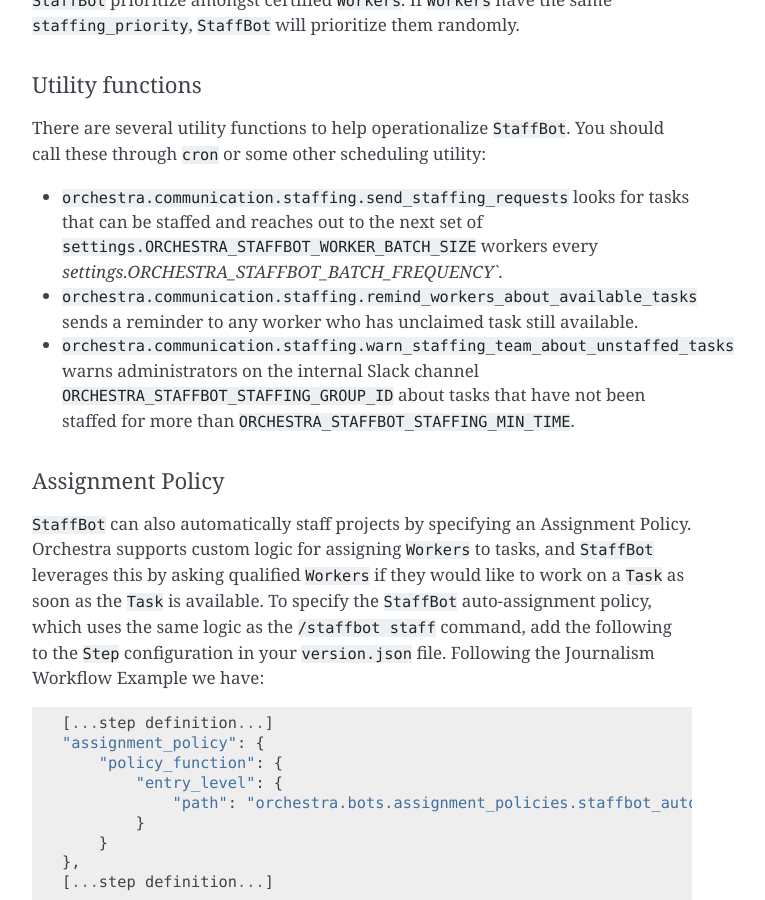
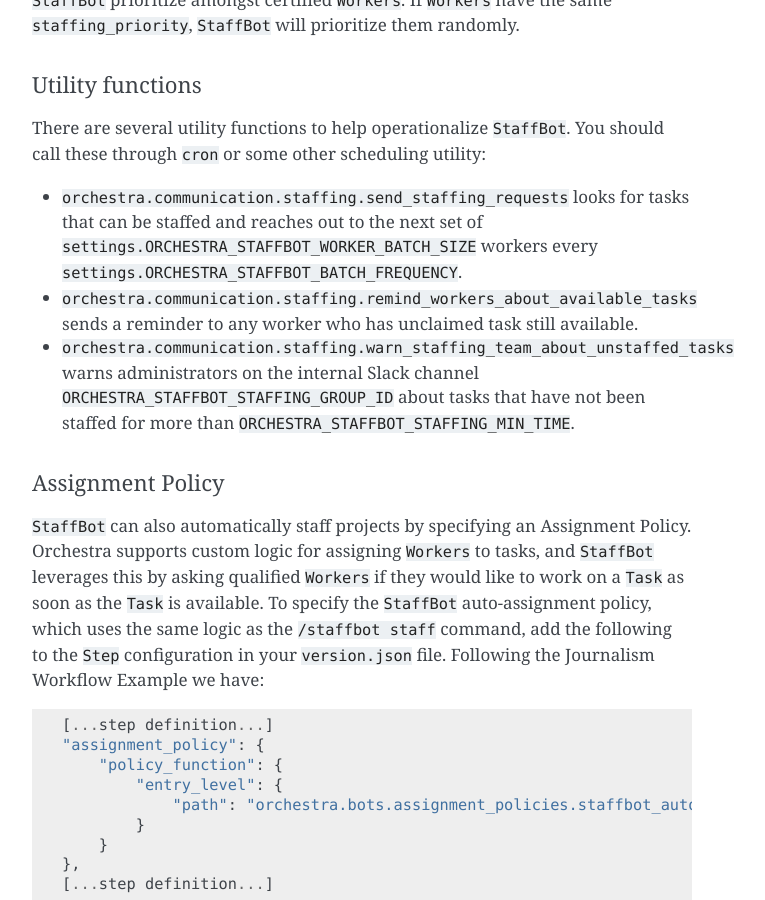
Before and after one commit to b12io/orchestra, a Sphinx documentation site: the page built from docs/source/bots.rst, in a window 1280 px wide and 900 px high, scrolled down 2170 px. Shown: the whole window, without its empty margins (388-1153 px from the left). Built offline with Sphinx 7.4.7, drawn with Linux system fonts in a browser that asks for light colours.

Commit message:
Update bots.rst

```diff
--- a/docs/source/bots.rst
+++ b/docs/source/bots.rst
@@ -83,7 +83,7 @@
 =================
 There are several utility functions to help operationalize ``StaffBot``. You should call these through ``cron`` or some other scheduling utility:
 
-* ``orchestra.communication.staffing.send_staffing_requests`` looks for tasks that can be staffed and reaches out to the next set of ``settings.ORCHESTRA_STAFFBOT_WORKER_BATCH_SIZE`` workers every `settings.ORCHESTRA_STAFFBOT_BATCH_FREQUENCY``.
+* ``orchestra.communication.staffing.send_staffing_requests`` looks for tasks that can be staffed and reaches out to the next set of ``settings.ORCHESTRA_STAFFBOT_WORKER_BATCH_SIZE`` workers every ``settings.ORCHESTRA_STAFFBOT_BATCH_FREQUENCY``.
 * ``orchestra.communication.staffing.remind_workers_about_available_tasks`` sends a reminder to any worker who has unclaimed task still available.
 * ``orchestra.communication.staffing.warn_staffing_team_about_unstaffed_tasks`` warns administrators on the internal Slack channel ``ORCHESTRA_STAFFBOT_STAFFING_GROUP_ID`` about tasks that have not been staffed for more than ``ORCHESTRA_STAFFBOT_STAFFING_MIN_TIME``.
 
```
